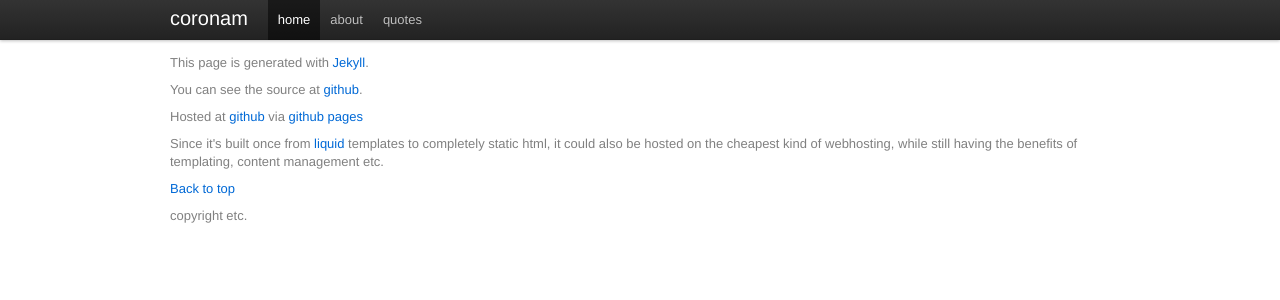
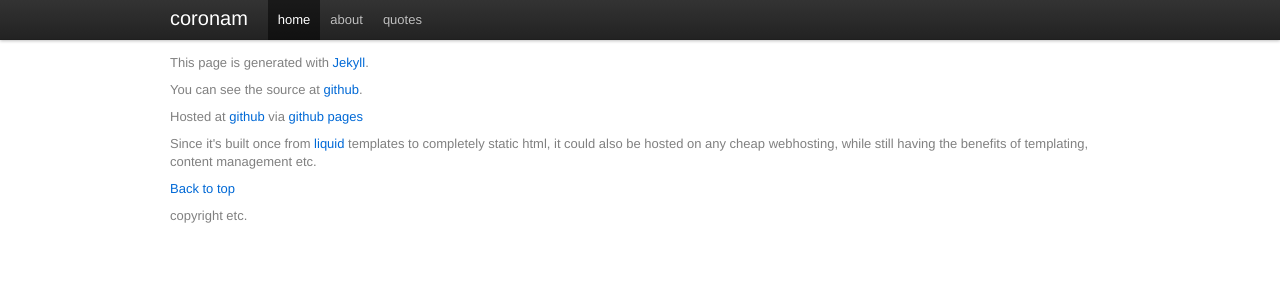
Before and after one commit to tinnet/tinnet.github.com, a Jekyll site: the page built from about.html, in a window 1280 px wide. Shown: the top 300 px of the page. Built offline with Jekyll 4.4.1, drawn with Linux system fonts in a browser that asks for light colours.

Commit message:
changed wording

```diff
--- a/about.html
+++ b/about.html
@@ -6,4 +6,4 @@ title: about
 <p>This page is generated with <a href="https://github.com/mojombo/jekyll">Jekyll</a>.</p>
 <p>You can see the source at <a href="https://github.com/tinnet/tinnet.github.com">github</a>.</p>
 <p>Hosted at <a href="https://github.com">github</a> via <a href="http://pages.github.com/">github pages</a></p>
-<p>Since it's built once from <a href="http://liquidmarkup.org/">liquid</a> templates to completely static html, it could also be hosted on the cheapest kind of webhosting, while still having the benefits of templating, content management etc.</p>
+<p>Since it's built once from <a href="http://liquidmarkup.org/">liquid</a> templates to completely static html, it could also be hosted on any cheap webhosting, while still having the benefits of templating, content management etc.</p>
```
